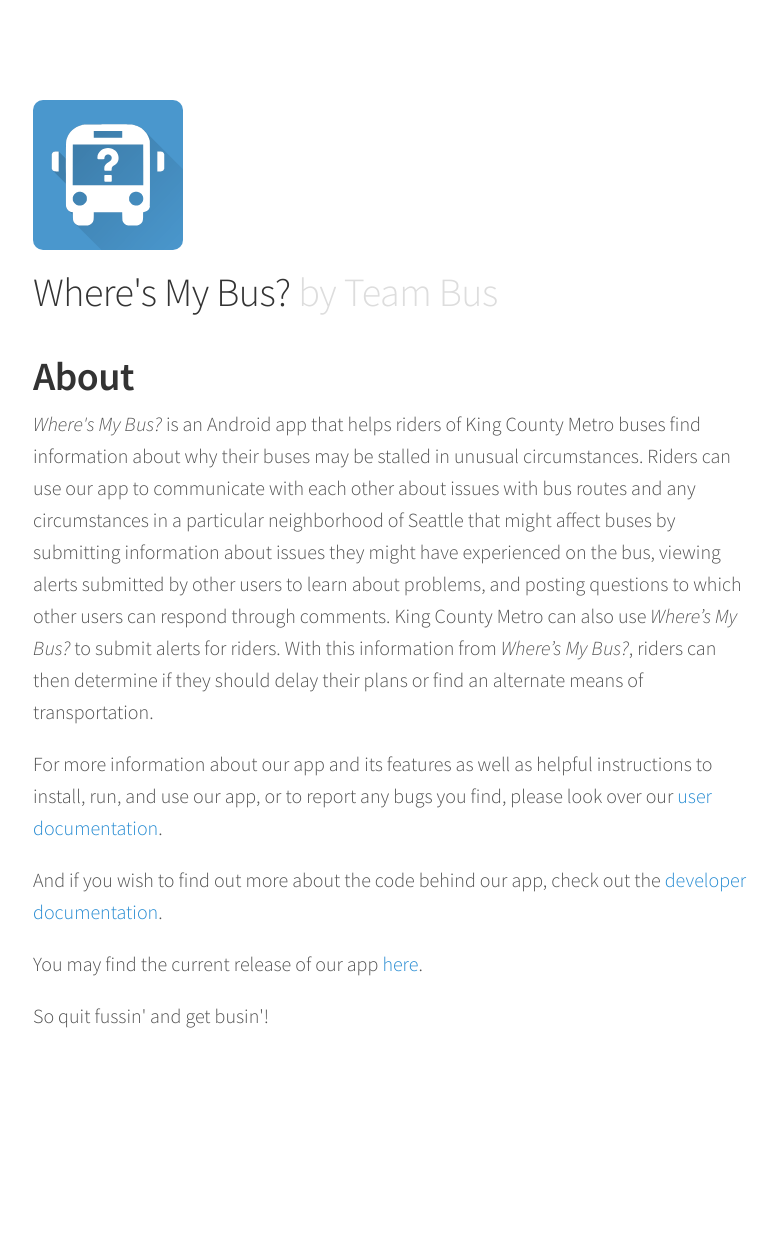
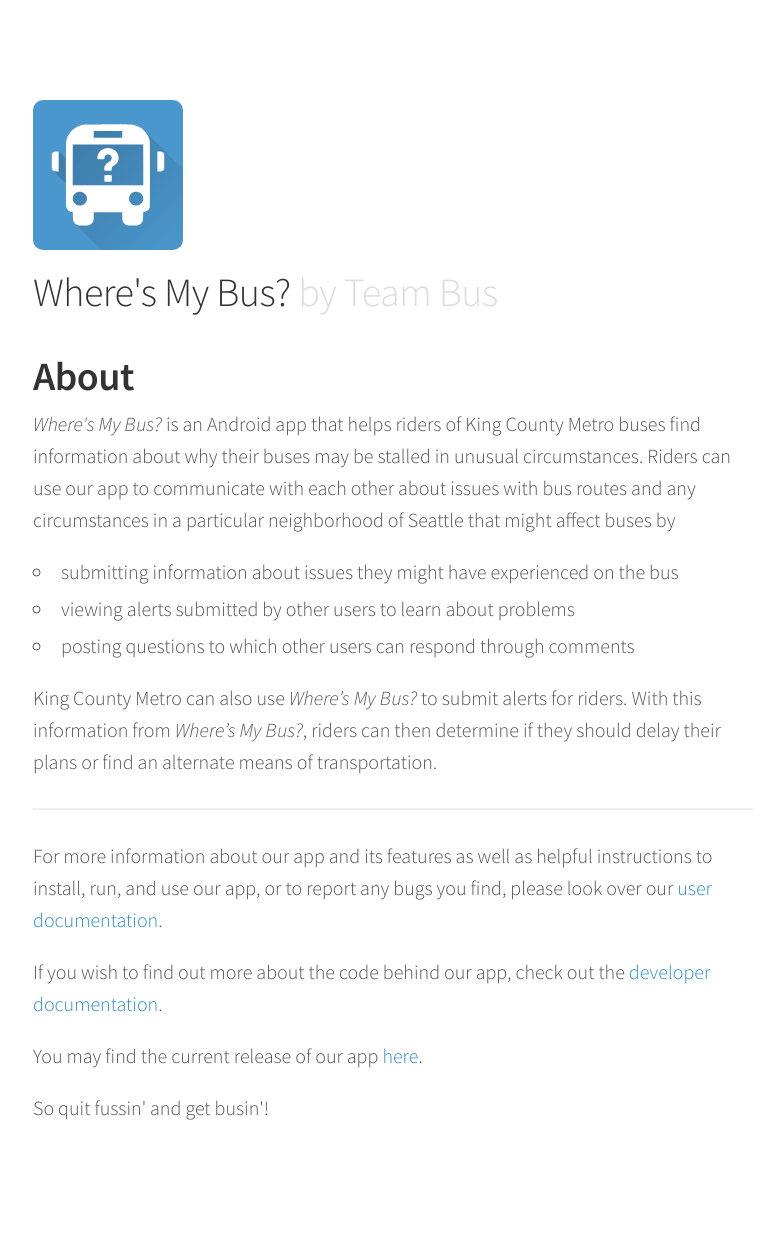
Before and after one commit to WheresMyBus/android, a Jekyll site: the page built from index.html, in a window 1280 px wide. Shown: the whole page, without its empty margins (247-1022 px from the left). Built offline with Jekyll 4.4.1, drawn with Linux system fonts in a browser that asks for light colours; before the commit the page ends 1152 px from its top, so only the background shows below that.

Commit message:
Change formatting

```diff
--- a/index.html
+++ b/index.html
@@ -17,11 +17,21 @@
 </header>
 
 <h1>About</h1>
-<p><em>Where's My Bus?</em> is an Android app that helps riders of King County Metro buses find information about why their buses may be stalled in unusual circumstances. Riders can use our app to communicate with each other about issues with bus routes and any circumstances in a particular neighborhood of Seattle that might affect buses by submitting information about issues they might have experienced on the bus, viewing alerts submitted by other users to learn about problems, and posting questions to which other users can respond through comments. King County Metro can also use <em>Where’s My Bus?</em> to submit alerts for riders. With this information from <em>Where’s My Bus?</em>, riders can then determine if they should delay their plans or find an alternate means of transportation.</p>
+<p><em>Where's My Bus?</em> is an Android app that helps riders of King County Metro buses find information about why their buses may be stalled in unusual circumstances. Riders can use our app to communicate with each other about issues with bus routes and any circumstances in a particular neighborhood of Seattle that might affect buses by</p>
+
+<ul>
+  <li>submitting information about issues they might have experienced on the bus</li>
+  <li>viewing alerts submitted by other users to learn about problems</li>
+  <li>posting questions to which other users can respond through comments</li>
+</ul>
+
+<p>King County Metro can also use <em>Where’s My Bus?</em> to submit alerts for riders. With this information from <em>Where’s My Bus?</em>, riders can then determine if they should delay their plans or find an alternate means of transportation.</p>
+
+<hr />
 
 <p>For more information about our app and its features as well as helpful instructions to install, run, and use our app, or to report any bugs you find, please look over our <a href="https://github.com/WheresMyBus/android/wiki/User-Documentation">user documentation</a>.</p>
 
-<p>And if you wish to find out more about the code behind our app, check out the <a href="https://github.com/WheresMyBus/android/wiki/Developer-Documentation">developer documentation</a>.</p>
+<p>If you wish to find out more about the code behind our app, check out the <a href="https://github.com/WheresMyBus/android/wiki/Developer-Documentation">developer documentation</a>.</p>
 
 <p>You may find the current release of our app <a href="https://github.com/WheresMyBus/android/releases">here</a>.</p>
 
```
